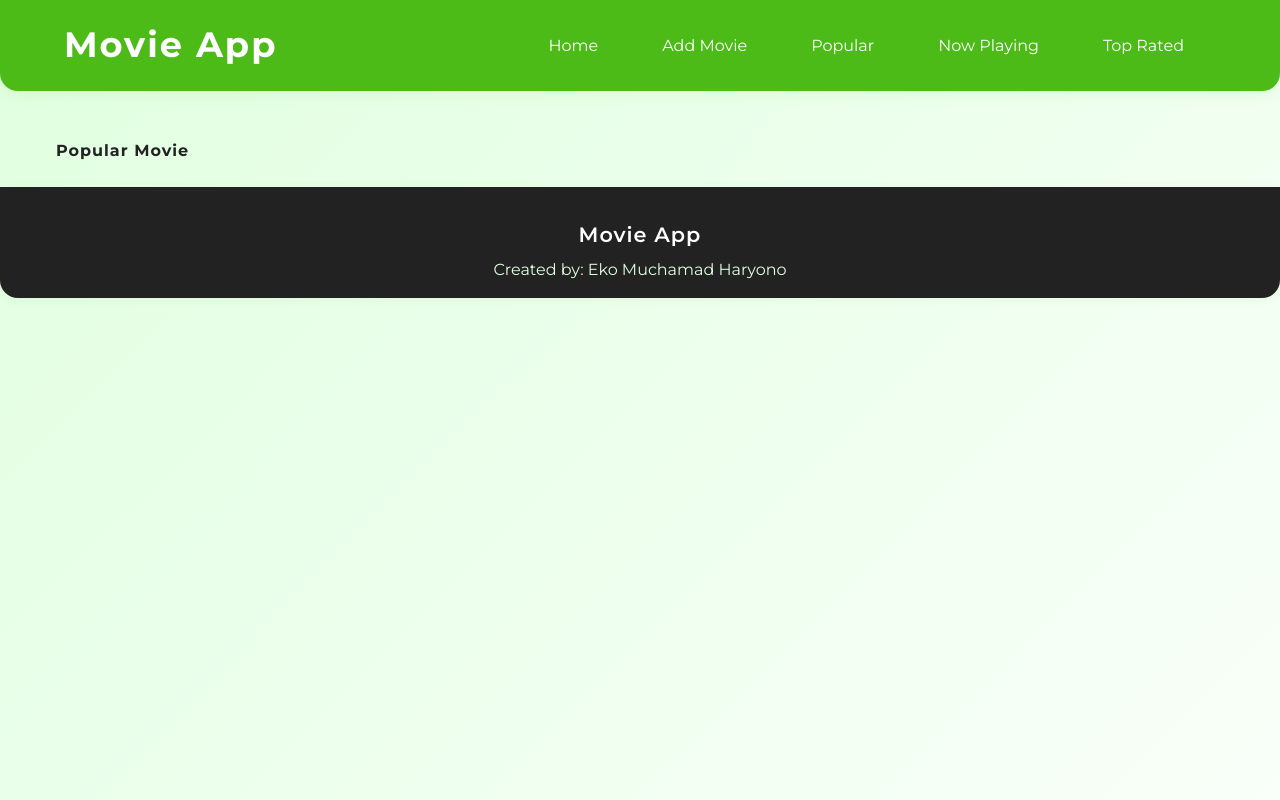
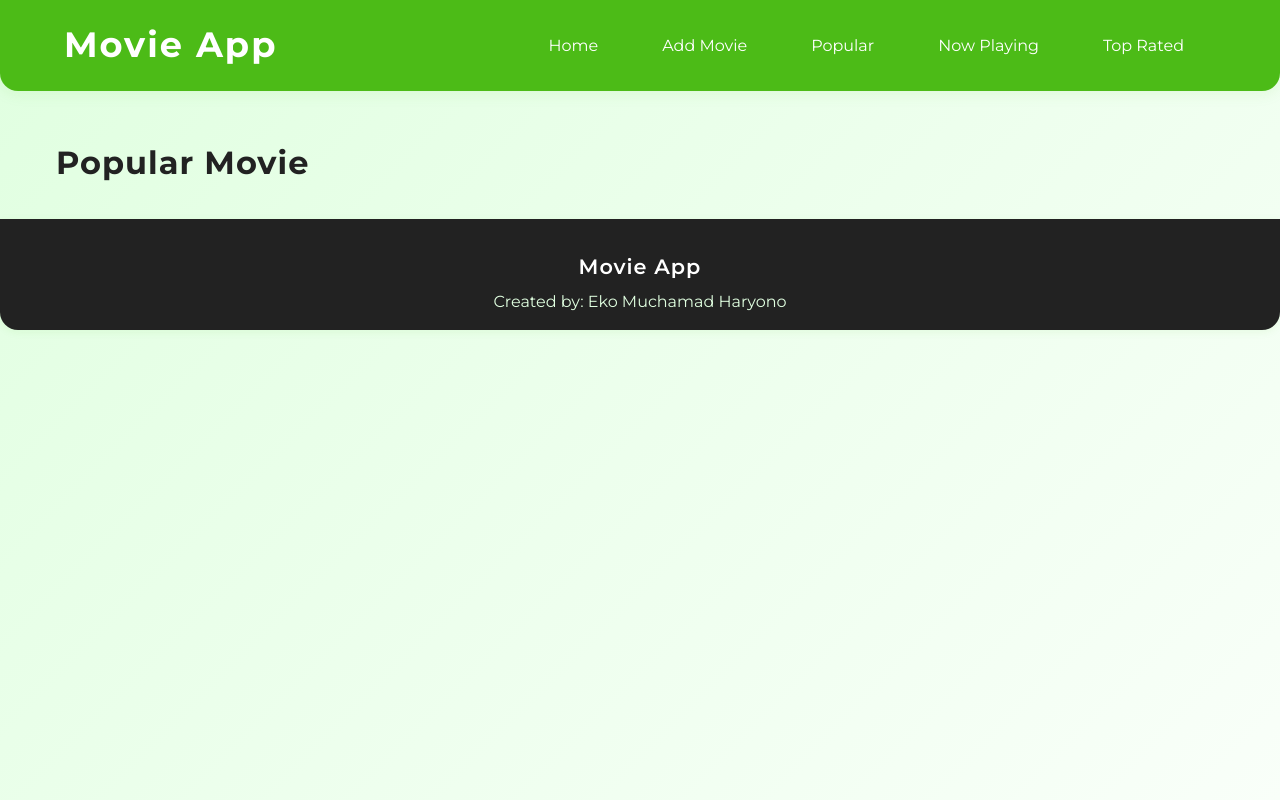
Before and after one commit to ekomh170/movie-app-vite-deploy-eko, a React (Vite) app: page /popular in a window 1280 px wide. Built offline with nearby package versions, Linux system fonts and the light colour scheme.

Commit message:
Refactor ke-3 typography : ganti tag <h2> dengan komponen Heading di halaman Create, Now Playing, Popular, dan Top Rated

```diff
--- /dev/null
+++ b/src/components/UI/Typography/Typography.jsx
@@ -0,0 +1,29 @@
+import styled from 'styled-components';
+
+export const Heading = styled.h1`
+    font-weight: 700;
+    color: #222;
+    margin-bottom: 0.5em;
+    font-size: ${({ level }) => {
+        switch (level) {
+            case 1:
+                return '2.5rem';
+            case 2:
+                return '2rem';
+            case 3:
+                return '1.5rem';
+            case 4:
+                return '1.2rem';
+            case 5:
+                return '1rem';
+            default:
+                return '2rem';
+        }
+    }};
+`;
+
+export const Paragraph = styled.p`
+    color: #444;
+    font-size: 1rem;
+    margin-bottom: 1em;
+`;
--- a/src/pages/Create.jsx
+++ b/src/pages/Create.jsx
@@ -1,7 +1,11 @@
+import { Heading } from '../components/UI/Typography/Typography';
+
 function CreateMovie() {
     return (
         <>
-            <h2>Create Movie</h2>
+            <Heading as="h2" level={2}>
+                Create Movie
+            </Heading>
         </>
     );
 }
--- a/src/pages/Home.jsx
+++ b/src/pages/Home.jsx
@@ -11,8 +11,8 @@ function Home() {
     return (
         <>
             <Hero />
-            <Button variant="primary">Lihat</Button>
-            <Button variant="secondary" full>
+            <Button $variant="primary">Lihat</Button>
+            <Button $variant="secondary" $full>
                 Lihat
             </Button>
             <Movies movies={movies} setMovies={setMovies} />
--- a/src/pages/NowPlaying.jsx
+++ b/src/pages/NowPlaying.jsx
@@ -1,7 +1,11 @@
+import { Heading } from '../components/UI/Typography/Typography';
+
 function NowPlayingMovie() {
     return (
         <>
-            <h2>Now Playing Movie</h2>
+            <Heading as="h2" level={2}>
+                Now Playing Movie
+            </Heading>
         </>
     );
 }
--- a/src/pages/Popular.jsx
+++ b/src/pages/Popular.jsx
@@ -1,7 +1,11 @@
+import { Heading } from '../components/UI/Typography/Typography';
+
 function PopularMovie() {
     return (
         <>
-            <h2>Popular Movie</h2>
+            <Heading as="h2" level={2}>
+                Popular Movie
+            </Heading>
         </>
     );
 }
--- a/src/pages/TopRated.jsx
+++ b/src/pages/TopRated.jsx
@@ -1,7 +1,11 @@
+import { Heading } from '../components/UI/Typography/Typography';
+
 function TopRatedMovie() {
     return (
         <>
-            <h2>Top Rated Movie</h2>
+            <Heading as="h2" level={2}>
+                Top Rated Movie
+            </Heading>
         </>
     );
 }
```
